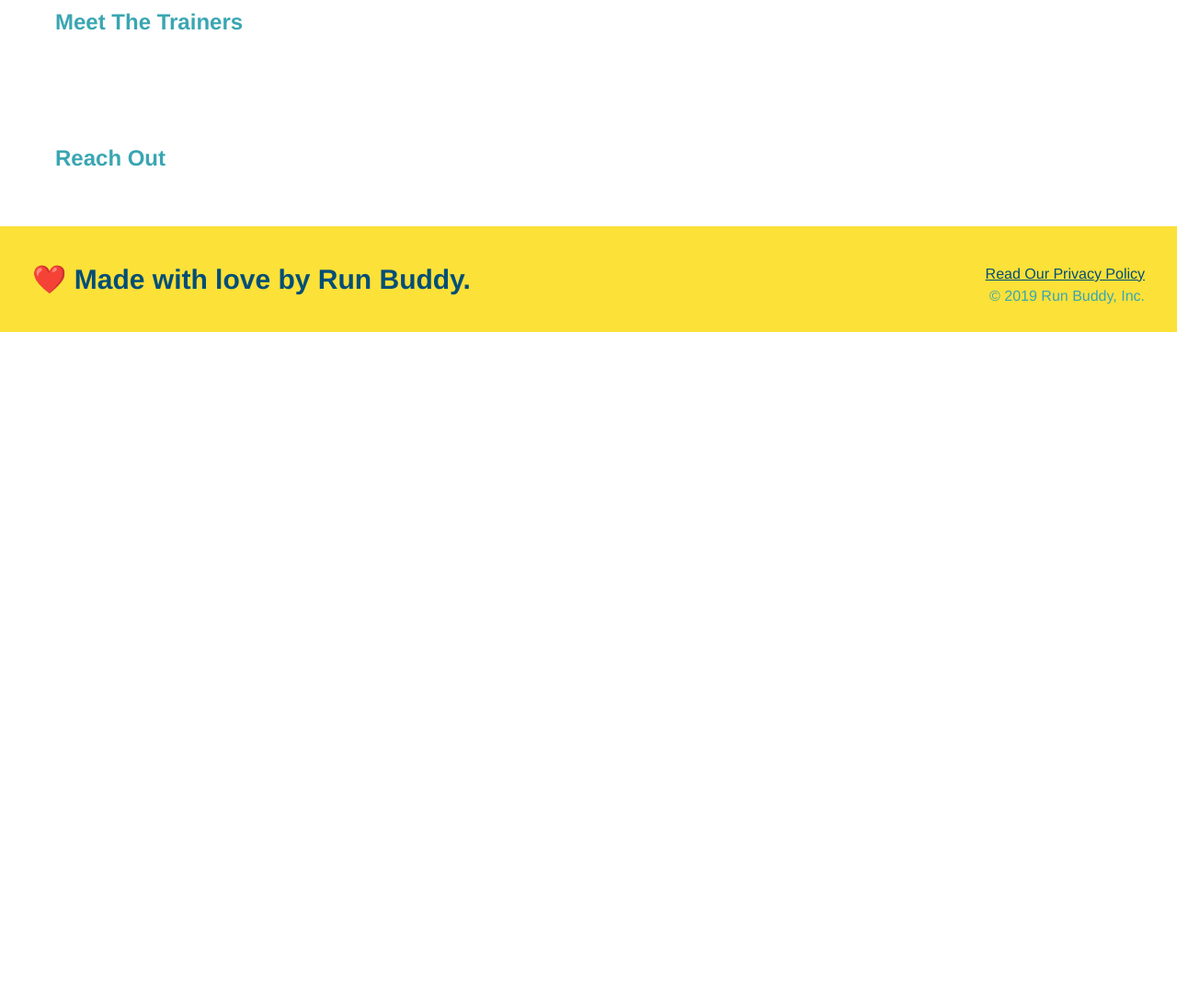
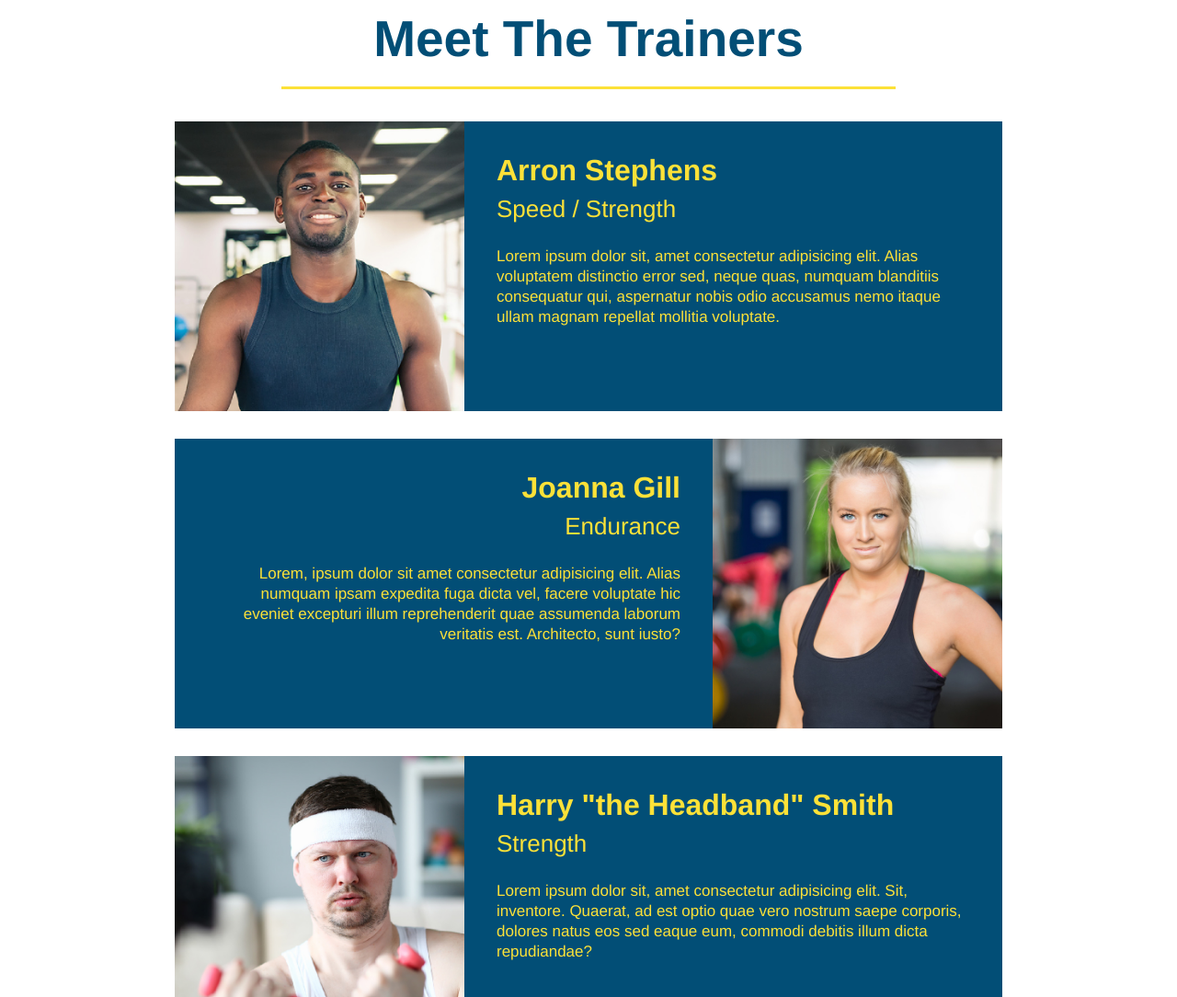
Before and after one commit to KGCan/run-buddy, a plain HTML site: page index.html in a window 1280 px wide. Shown: the part 2900-3984 px from the top of the page at 92% size. Before the commit the page ends 3261 px from the top, so only its background shows below. Drawn offline with Linux system fonts and the light colour scheme.

Commit message:
meet the trainers section

```diff
--- a/assets/css/style.css
+++ b/assets/css/style.css
@@ -213,3 +213,50 @@ Footer h3 {
 .steps span {
     font-size: 38px;
 }
+
+.trainers {
+    text-align: center;
+}
+
+.trainer {
+    width: 900px;
+    margin: 0 auto 30px auto;
+    background: #024e76;
+    color: #fce138;
+    overflow: auto;
+}
+
+.trainer img {
+    width: 35%;
+    float: left;
+}
+
+.trainer-bio {
+    padding: 35px;
+    float: left;
+    width: 65%;
+}
+
+.text-left {
+    text-align: left;
+}
+
+.text-right {
+    text-align: right;
+}
+
+.trainer-bio h3 {
+    font-size: 32px;
+    margin-bottom: 8px;
+}
+
+.trainer-bio h4 {
+    font-weight: lighter;
+    font-size: 26px;
+    margin-bottom: 25px;
+}
+
+.trainer-bio p {
+    font-size: 17px;
+    line-height: 1.3;
+}
--- a/index.html
+++ b/index.html
@@ -107,8 +107,43 @@
         </section>
 
         <!-- "meet the trainers" section-->
-        <section>
-            <h2>Meet The Trainers</h2>
+        <section id="your-trainers" class="trainers">
+            <h2 class="section-title primary-border">Meet The Trainers</h2>
+        <!-- "first trainer bio" -->
+            <article class="trainer">
+                <img src="./assets/images/trainer-1.jpg" alt="Arron Stephens in his workout clothes, ready to pump iron" />
+                <div class="trainer-bio text-left">
+                    <h3>Arron Stephens</h3>
+                    <h4>Speed / Strength</h4>
+                    <p>
+                        Lorem ipsum dolor sit, amet consectetur adipisicing elit. Alias voluptatem distinctio error sed, neque quas, numquam blanditiis consequatur qui, aspernatur nobis odio accusamus nemo itaque ullam magnam repellat mollitia voluptate.
+                    </p>
+                </div>
+            </article>
+
+            <!-- "second trainer bio"-->
+            <article class="trainer">
+                <div class="trainer-bio text-right">
+                    <h3>Joanna Gill</h3>
+                    <h4>Endurance</h4>
+                    <p>
+                        Lorem, ipsum dolor sit amet consectetur adipisicing elit. Alias numquam ipsam expedita fuga dicta vel, facere voluptate hic eveniet excepturi illum reprehenderit quae assumenda laborum veritatis est. Architecto, sunt iusto?
+                    </p>
+                </div>
+                <img src="./assets/images/trainer-2.jpg" alt="Joanna Gill off after a workout" />
+            </article>
+
+            <!-- "thir trainer bio"-->
+            <article class="trainer">
+                <img src="./assets/images/trainer-3.jpg" alt="Harry Smith wearing a headband and lifting comically small pink weights" />
+                <div class="trainer-bio text-left">
+                    <h3>Harry "the Headband" Smith</h3>
+                    <h4>Strength</h4>
+                    <p>
+                        Lorem ipsum dolor sit, amet consectetur adipisicing elit. Sit, inventore. Quaerat, ad est optio quae vero nostrum saepe corporis, dolores natus eos sed eaque eum, commodi debitis illum dicta repudiandae?
+                    </p>
+                </div>
+            </article>
         </section>
 
         <!-- "reach out" section -->
```
Also changed, not shown: assets/images/trainer-1.jpg (added), assets/images/trainer-2.jpg (added), assets/images/trainer-3.jpg (added).
